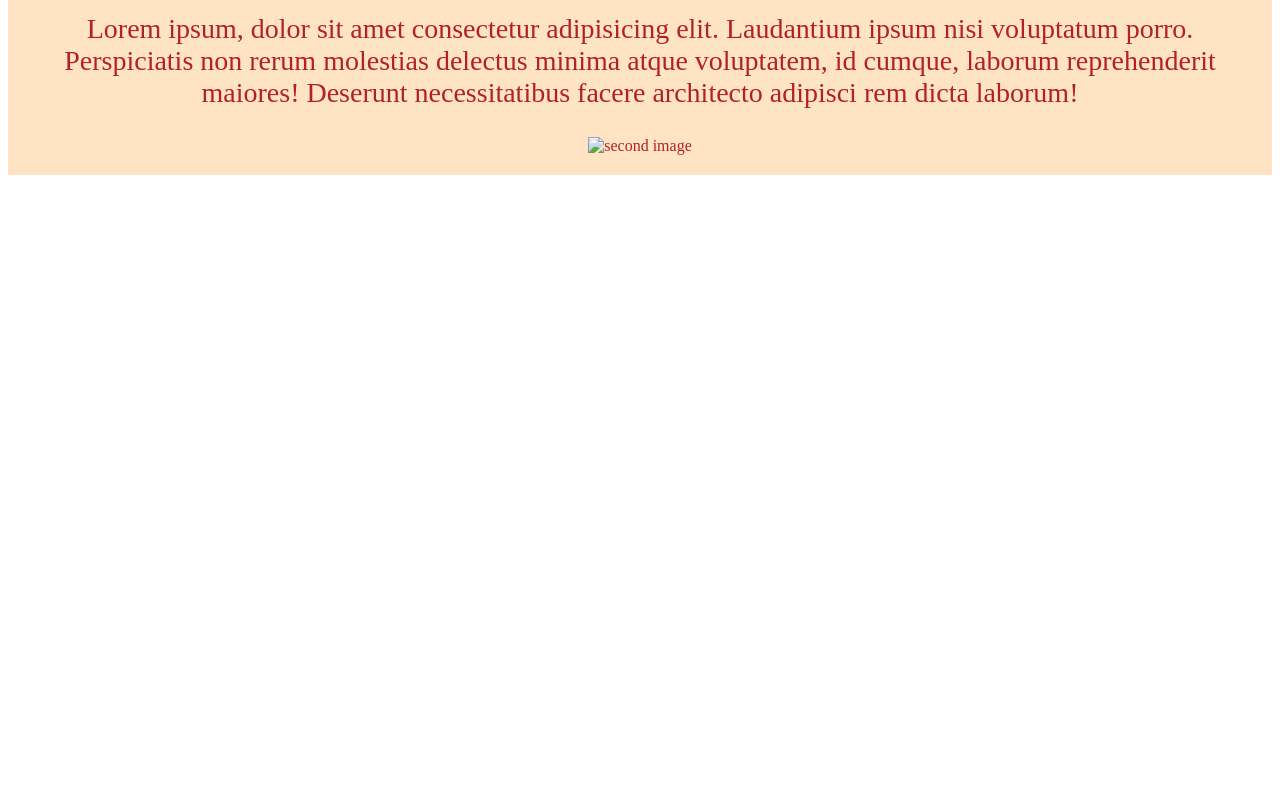
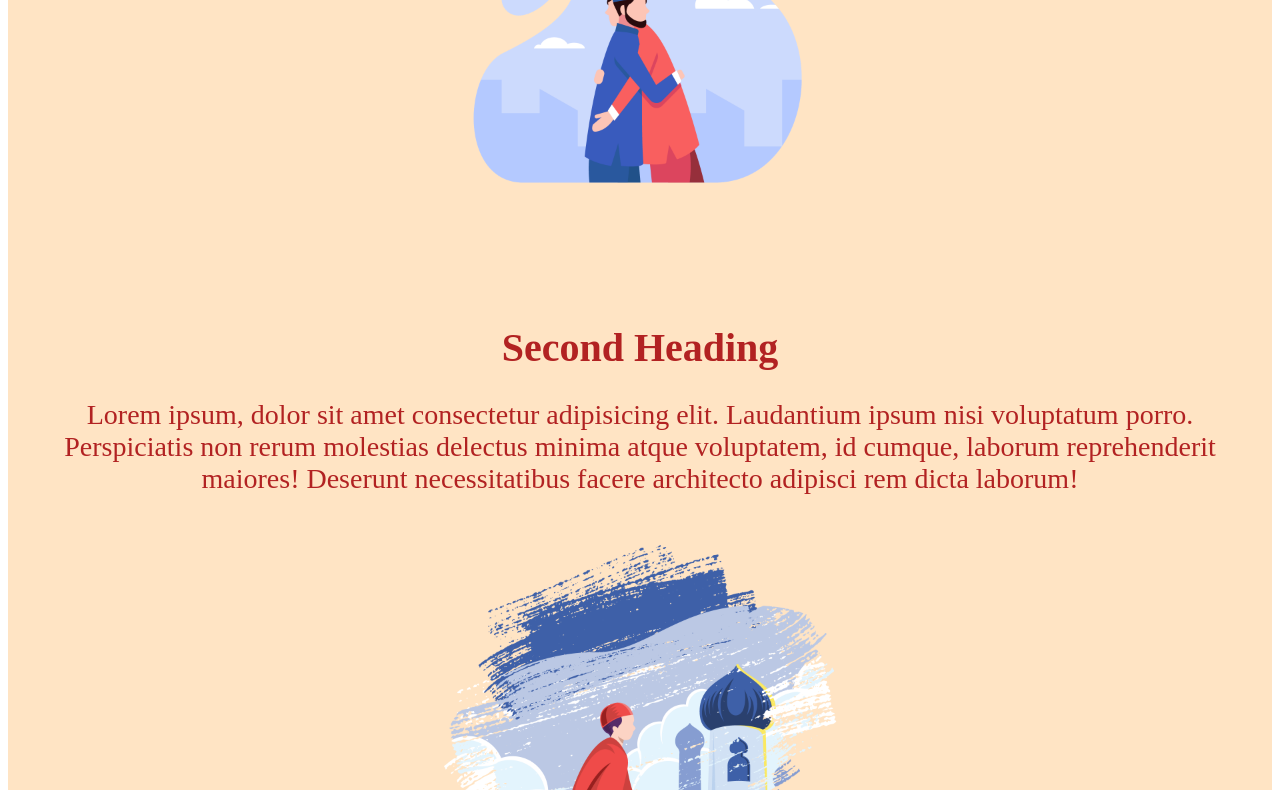
Before and after one commit to WriterAbuTaher/Practice-Page, a plain HTML site: page index.html in a window 1280 px wide. Shown: the part 401-1191 px from the top of the page. Before the commit the page ends 800 px from the top, so only its background shows below. Drawn offline with Linux system fonts and the light colour scheme; the site is published under a folder, as on GitHub Pages, so addresses that start at the root find nothing.

Commit message:
image added

```diff
--- a/index.html
+++ b/index.html
@@ -12,13 +12,13 @@
         <h1>First Heading</h1>
         <p>Lorem ipsum, dolor sit amet consectetur adipisicing elit. Laudantium ipsum nisi voluptatum porro. Perspiciatis non rerum molestias delectus minima atque voluptatem, id cumque, laborum reprehenderit maiores! Deserunt necessitatibus facere architecto adipisci rem dicta laborum!</p>
 
-        <img class="image" src="/images/5_6057569626001245134.png" alt="first image">
+        <img class="image" src="images/5_6057569626001245134.png" alt="first image">
     </div>
     <div id="write">
         <h1>Second Heading</h1>
         <p>Lorem ipsum, dolor sit amet consectetur adipisicing elit. Laudantium ipsum nisi voluptatum porro. Perspiciatis non rerum molestias delectus minima atque voluptatem, id cumque, laborum reprehenderit maiores! Deserunt necessitatibus facere architecto adipisci rem dicta laborum!</p>
 
-        <img class="image" src="/images/5_6316584590928512321.png" alt="second image">
+        <img class="image" src="images/5_6316584590928512321.png" alt="second image">
     </div>
 </body>
 </html>
```
